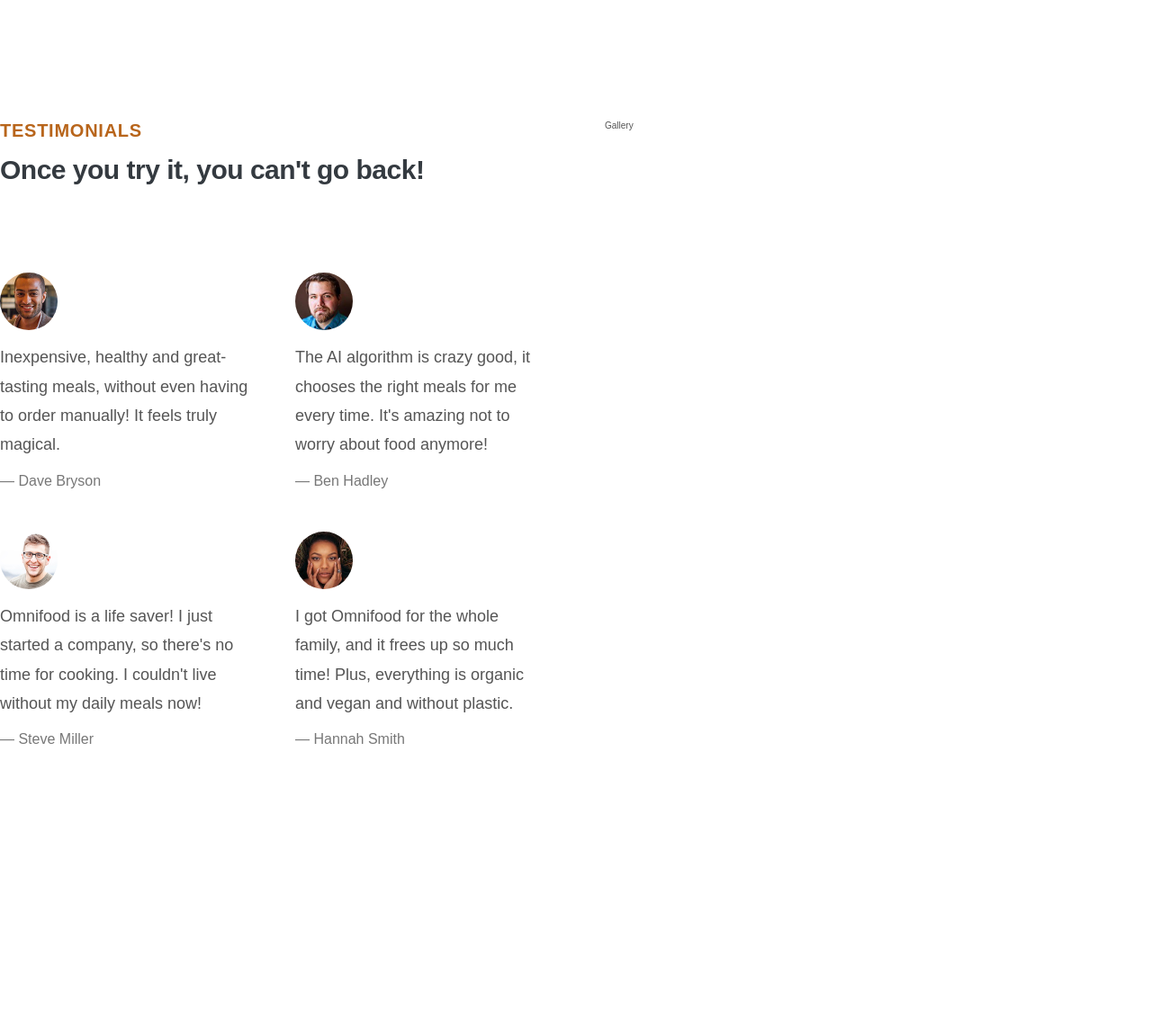
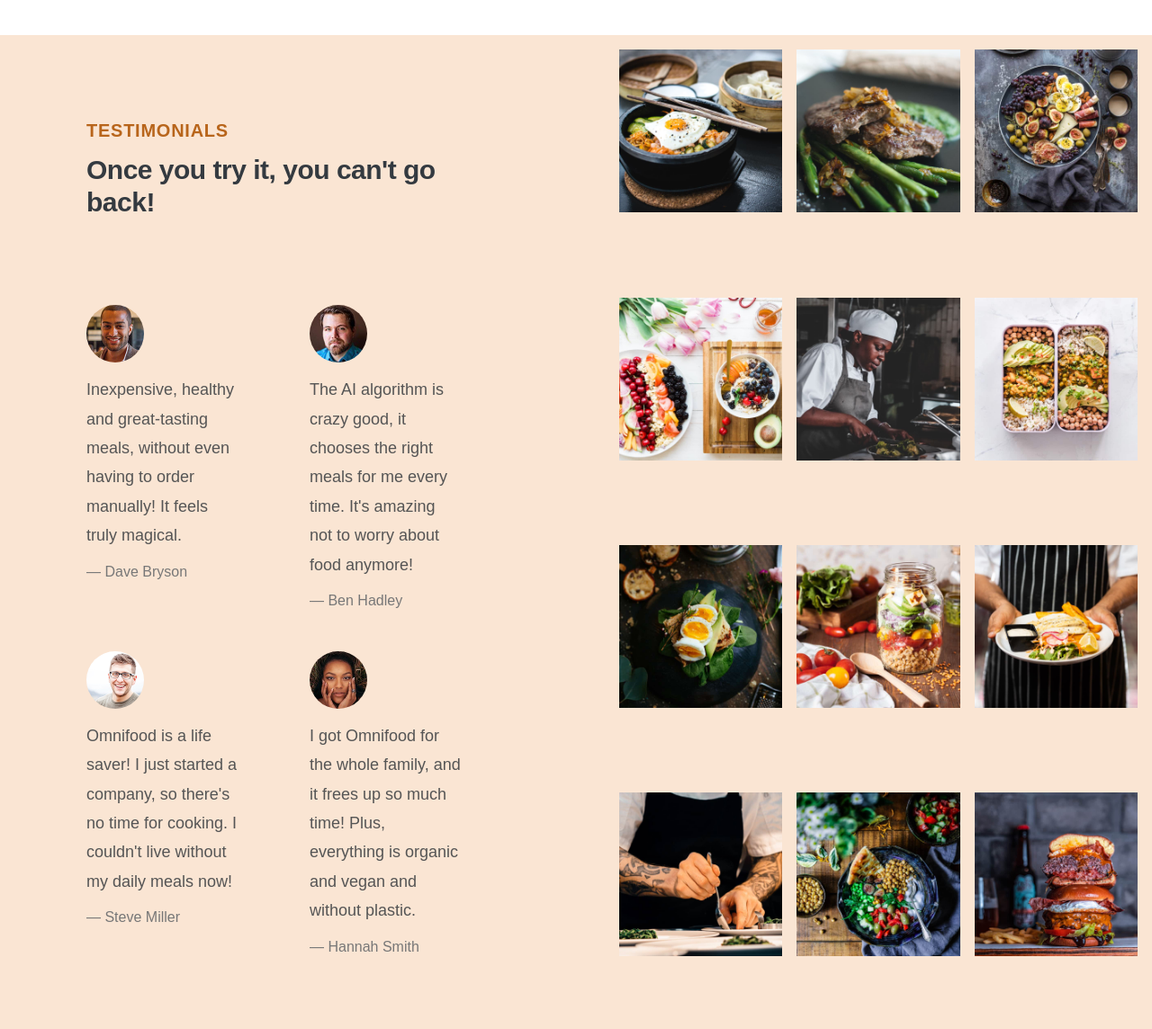
Before and after one commit to johnarzola26/Omnifood-Project, a plain HTML site: page 07-Omnifood-Desktop/index.html in a window 1280 px wide. Shown: the part 3440-4584 px from the top of the page at 90% size. Before the commit the page ends 4366 px from the top, so only its background shows below. Drawn offline with nearby package versions, Linux system fonts and the light colour scheme.

Commit message:
Worked more on the testimonial section
added some photos of meals in the testimonial section. Added some grid, padding, and spacings.

```diff
--- a/07-Omnifood-Desktop/css/style.css
+++ b/07-Omnifood-Desktop/css/style.css
@@ -334,13 +334,18 @@
 /************************************/
 
 .section-testimonials {
-  padding: 9.6rem 0;
+  background-color: #fae5d3;
+}
+
+.testimonials-container {
+  padding: 9.6rem;
 }
 
 .testimonials {
   display: grid;
   grid-template-columns: 1fr 1fr;
   gap: 4.8rem;
+  column-gap: 8rem;
 }
 
 .testimonial-img {
@@ -359,3 +364,15 @@
   font-size: 1.6rem;
   color: #777;
 }
+
+.gallery {
+  display: grid;
+  grid-template-columns: repeat(3, 1fr);
+  gap: 1.6rem;
+  padding: 1.6rem;
+}
+
+.gallery-item img {
+  display: block;
+  width: 100%;
+}
--- a/07-Omnifood-Desktop/index.html
+++ b/07-Omnifood-Desktop/index.html
@@ -296,7 +296,56 @@
 </figure>
   </div>
   </div>
-  <div class="gallery">Gallery</div>
+  <div class="gallery">
+<figure class="gallery-item">
+  <img src="/content/img/gallery/gallery-1.jpg" alt="Photo of beautifully arranged food"/>
+  <!-- <figcaption>Caption</figcaption> -->
+</figure>
+<figure class="gallery-item">
+  <img src="/content/img/gallery/gallery-2.jpg" alt="Photo of beautifully arranged food"/>
+  <!-- <figcaption>Caption</figcaption> -->
+</figure>
+<figure class="gallery-item">
+  <img src="/content/img/gallery/gallery-3.jpg" alt="Photo of beautifully arranged food"/>
+  <!-- <figcaption>Caption</figcaption> -->
+</figure>
+<figure class="gallery-item">
+  <img src="/content/img/gallery/gallery-4.jpg" alt="Photo of beautifully arranged food"/>
+  <!-- <figcaption>Caption</figcaption> -->
+</figure>
+<figure class="gallery-item">
+  <img src="/content/img/gallery/gallery-5.jpg" alt="Photo of beautifully arranged food"/>
+  <!-- <figcaption>Caption</figcaption> -->
+</figure>
+<figure class="gallery-item">
+  <img src="/content/img/gallery/gallery-6.jpg" alt="Photo of beautifully arranged food"/>
+  <!-- <figcaption>Caption</figcaption> -->
+</figure>
+<figure class="gallery-item">
+  <img src="/content/img/gallery/gallery-7.jpg" alt="Photo of beautifully arranged food"/>
+  <!-- <figcaption>Caption</figcaption> -->
+</figure>
+<figure class="gallery-item">
+  <img src="/content/img/gallery/gallery-8.jpg" alt="Photo of beautifully arranged food"/>
+  <!-- <figcaption>Caption</figcaption> -->
+</figure>
+<figure class="gallery-item">
+  <img src="/content/img/gallery/gallery-9.jpg" alt="Photo of beautifully arranged food"/>
+  <!-- <figcaption>Caption</figcaption> -->
+</figure>
+<figure class="gallery-item">
+  <img src="/content/img/gallery/gallery-10.jpg" alt="Photo of beautifully arranged food"/>
+  <!-- <figcaption>Caption</figcaption> -->
+</figure>
+<figure class="gallery-item">
+  <img src="/content/img/gallery/gallery-11.jpg" alt="Photo of beautifully arranged food"/>
+  <!-- <figcaption>Caption</figcaption> -->
+</figure>
+<figure class="gallery-item">
+  <img src="/content/img/gallery/gallery-12.jpg" alt="Photo of beautifully arranged food"/>
+  <!-- <figcaption>Caption</figcaption> -->
+</figure>
+  </div>
 </section>
 
 
```
Also changed, not shown: 1 other file.
